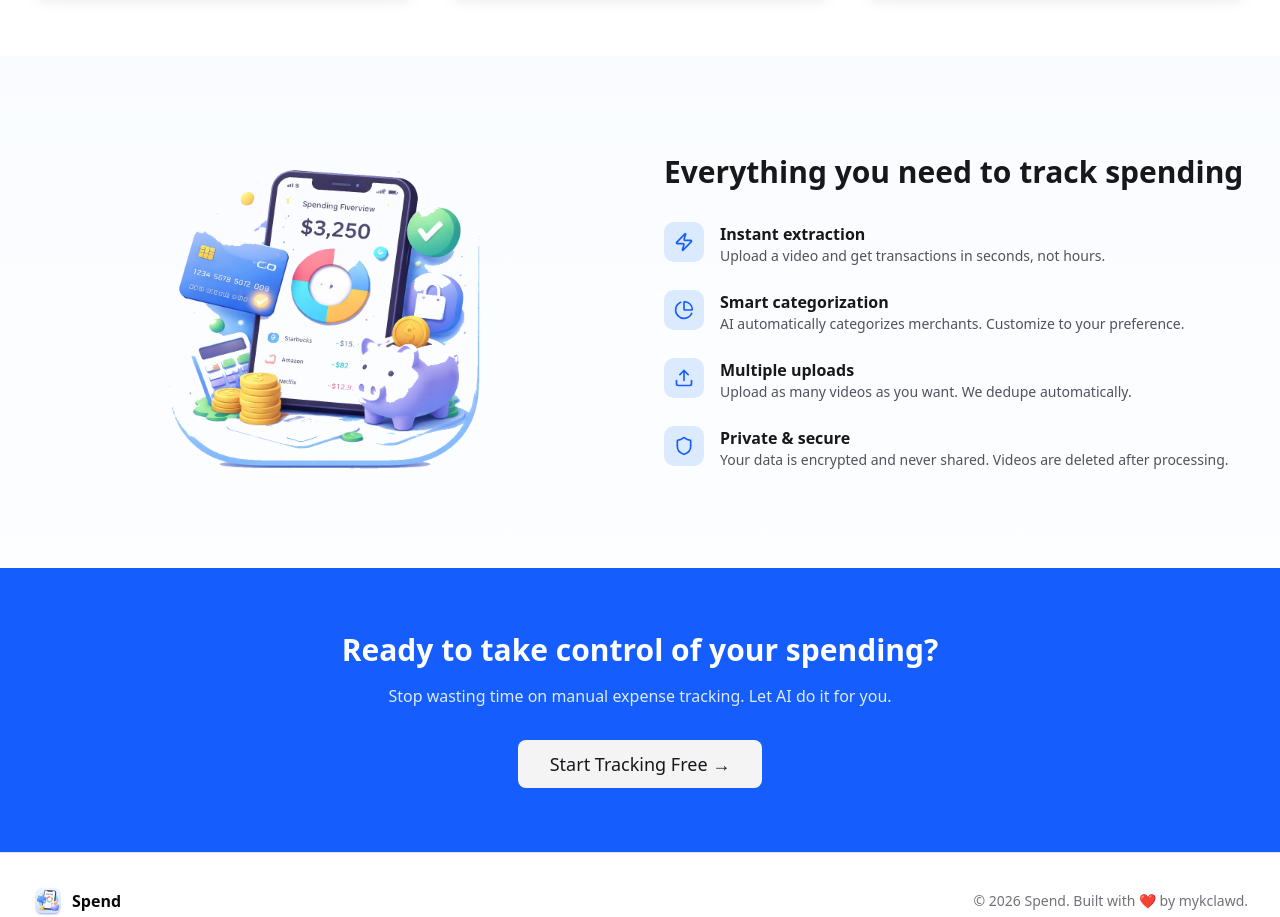
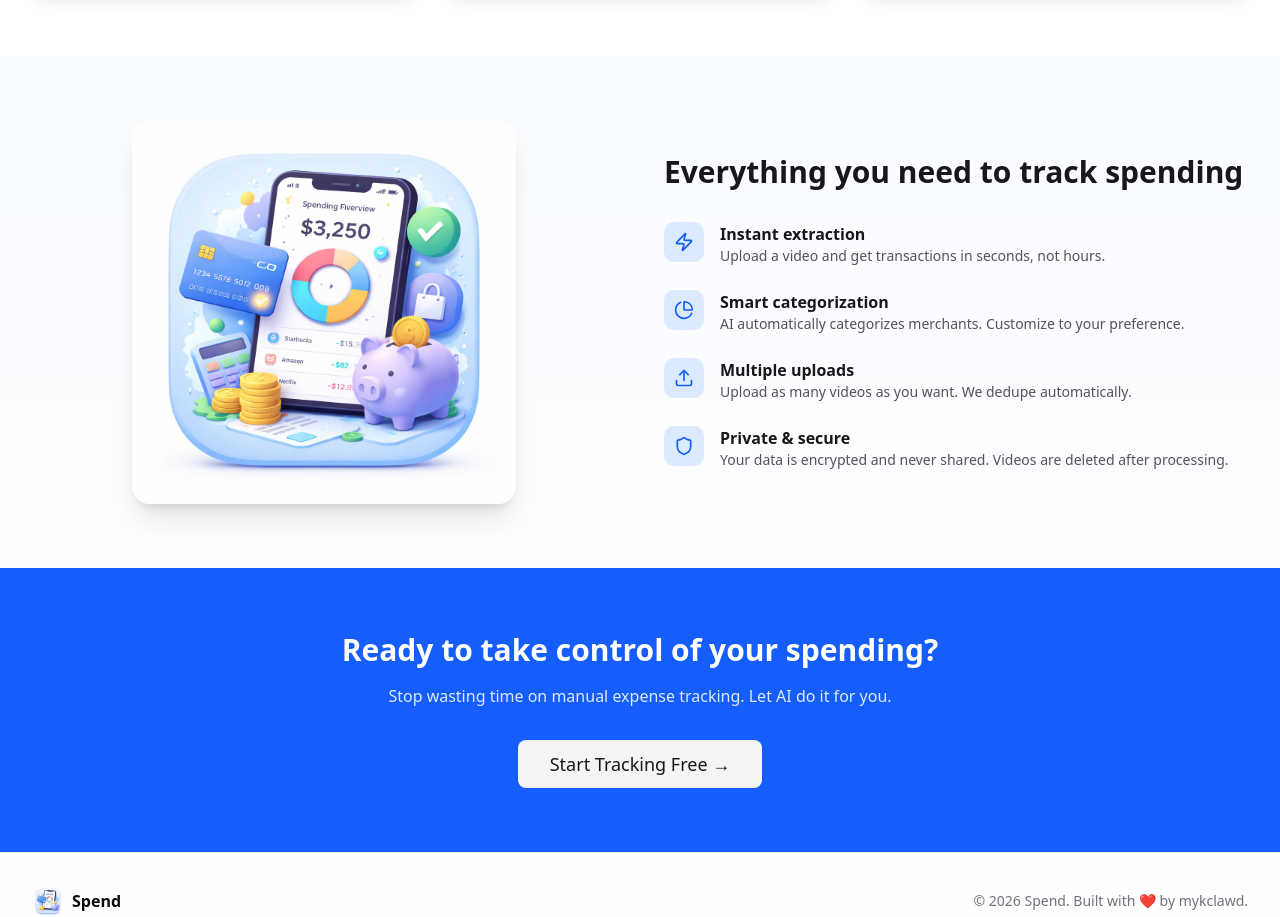
Before and after one commit to mykclawd/transaction-tracker, a Next.js app: page / in a window 1280 px wide. Shown: the part 1560-2477 px from the top of the page. Built offline with nearby package versions, Linux system fonts and the light colour scheme; no server answers.

Commit message:
Revert to original app-icon.jpg

```diff
--- a/components/LandingPage.tsx
+++ b/components/LandingPage.tsx
@@ -111,9 +111,9 @@ export function LandingPage() {
           <div className="grid gap-12 lg:grid-cols-2 items-center">
             <div className="order-2 lg:order-1">
               <img
-                src="/app-icon-nobg3.png"
+                src="/app-icon.jpg"
                 alt="Spend features"
-                className="w-full max-w-xs sm:max-w-sm mx-auto"
+                className="rounded-2xl shadow-xl w-full max-w-xs sm:max-w-sm mx-auto"
               />
             </div>
             <div className="order-1 lg:order-2">
```
Also changed, not shown: public/app-icon-nobg3.png (deleted).
